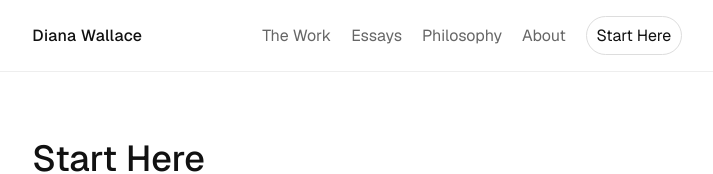
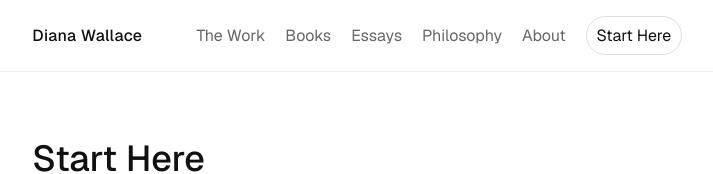
Before and after one commit to triplegoddessdiana/dianawallace.org, a Next.js app: page /start in a window 1280 px wide. Shown: the top 174 px of the page, without its empty margins (283-996 px from the left). Built offline with nearby package versions, Linux system fonts and the light colour scheme.

Commit message:
Add Books to nav

```diff
--- a/app/layout.tsx
+++ b/app/layout.tsx
@@ -23,8 +23,6 @@ export const metadata: Metadata = {
     "Essays, books, and audio by Diana Wallace on human sovereignty, memory, and meaning in an automated world.",
 };
 
-;
-
 export default function RootLayout({
   children,
 }: Readonly<{
@@ -39,9 +37,9 @@ export default function RootLayout({
               Diana Wallace
             </Link>
 
-
             <div className="nav-links">
               <Link href="/work">The Work</Link>
+              <Link href="/books">Books</Link>
               <Link href="/essays">Essays</Link>
               <Link href="/philosophy">Philosophy</Link>
               <Link href="/about">About</Link>
```
Lines whose indentation alone changed are shown as unchanged.
